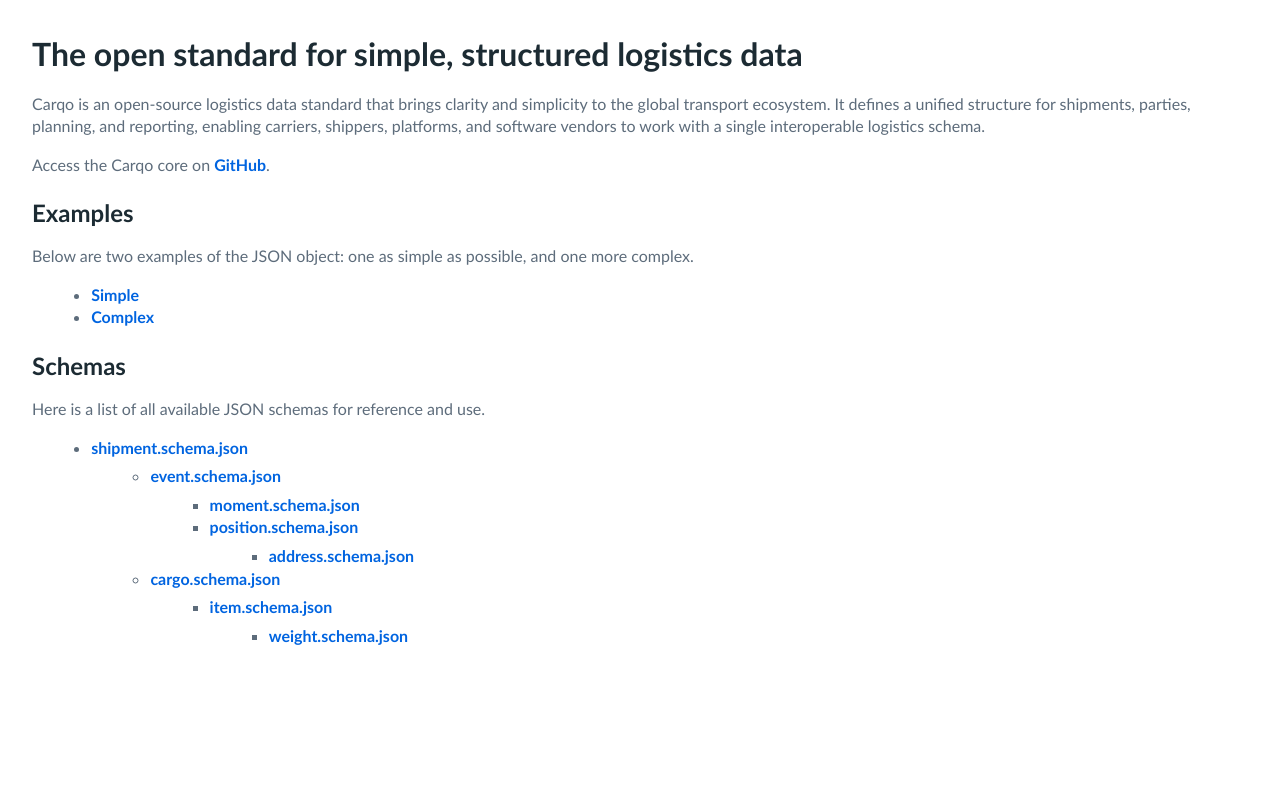
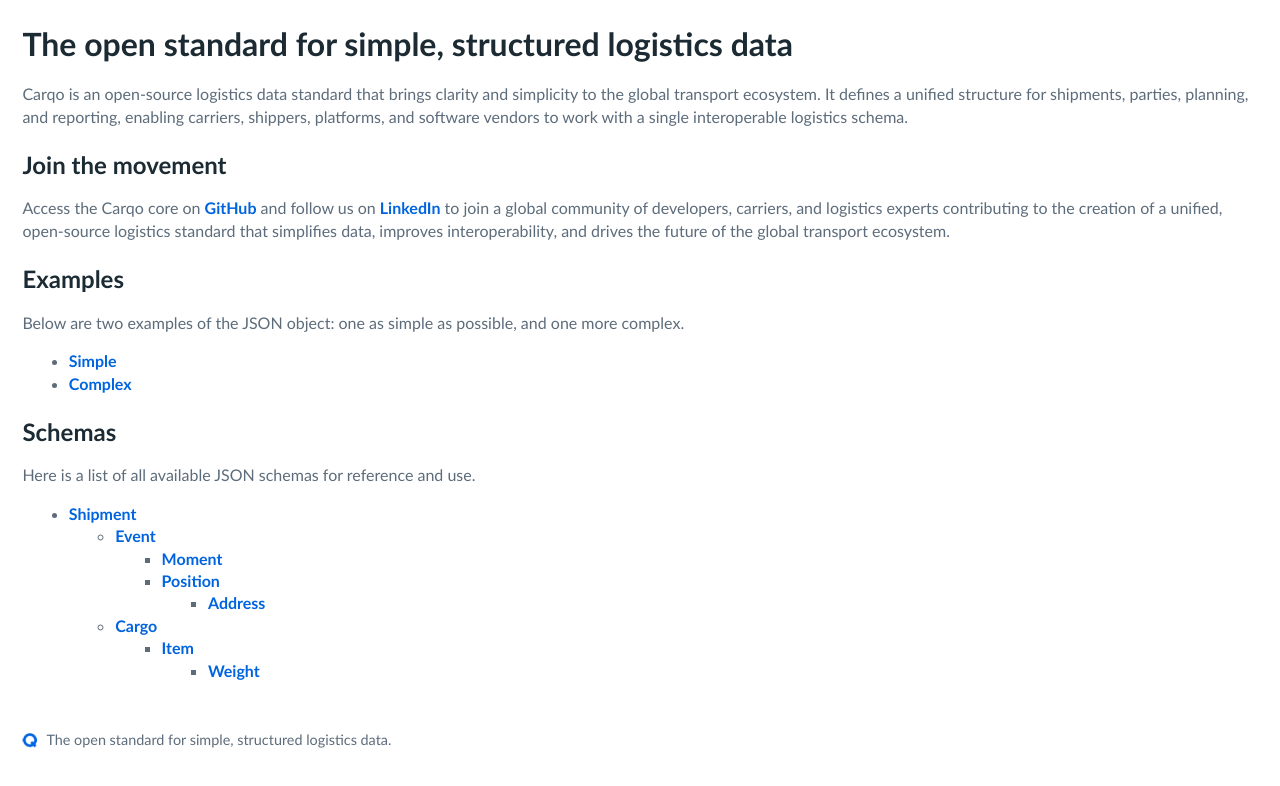
Before and after one commit to carqo/core, a plain HTML site: page index.html in a window 1280 px wide. Drawn offline with Linux system fonts and the light colour scheme.

Commit message:
Update README and index.html for improved clarity
Renamed 'Structure' to 'Model' in README and added a JSON example for better understanding. Enhanced index.html with refined styles, improved navigation labels, added a 'Join the movement' section, and included a footer for branding and context.

```diff
--- a/index.html
+++ b/index.html
@@ -33,7 +33,7 @@
     <style>
       body {
         font-family: "Trebuchet MS", sans-serif;
-        margin: 2rem;
+        margin: 1.4rem;
         line-height: 1.4;
         color: #5d6c7b;
       }
@@ -41,6 +41,7 @@
       h1 {
         color: #1c2b33;
         margin-bottom: 0.5rem;
+        font-size: 2rem;
       }
 
       h2 {
@@ -59,11 +60,15 @@
       }
 
       ul {
-        margin-left: 1.2rem;
+        margin-left: 0.4rem;
       }
 
-      .schema-list ul {
-        margin-top: 0.4rem;
+      footer {
+        display: flex;
+        align-items: center;
+        gap: 0.5rem;
+        margin-top: 3rem;
+        font-size: 0.9rem;
       }
     </style>
   </head>
@@ -78,6 +83,7 @@
       interoperable logistics schema.
     </p>
 
+    <h2>Join the movement</h2>
     <p>
       Access the Carqo core on
       <a
@@ -85,7 +91,18 @@
         target="_blank"
         rel="noopener noreferrer"
         >GitHub</a
-      >.
+      >
+      and follow us on
+      <a
+        href="https://www.linkedin.com/company/carqo"
+        rel="noopener noreferrer"
+        target="_blank"
+        >LinkedIn</a
+      >
+      to join a global community of developers, carriers, and logistics experts
+      contributing to the creation of a unified, open-source logistics standard
+      that simplifies data, improves interoperability, and drives the future of
+      the global transport ecosystem.
     </p>
 
     <h2>Examples</h2>
@@ -109,33 +126,33 @@
       <ul>
         <li>
           <a href="/schemas/shipment.schema.json" rel="noopener noreferrer"
-            >shipment.schema.json</a
+            >Shipment</a
           >
           <ul>
             <li>
               <a href="/schemas/event.schema.json" rel="noopener noreferrer"
-                >event.schema.json</a
+                >Event</a
               >
               <ul>
                 <li>
                   <a
                     href="/schemas/moment.schema.json"
                     rel="noopener noreferrer"
-                    >moment.schema.json</a
+                    >Moment</a
                   >
                 </li>
                 <li>
                   <a
                     href="/schemas/position.schema.json"
                     rel="noopener noreferrer"
-                    >position.schema.json</a
+                    >Position</a
                   >
                   <ul>
                     <li>
                       <a
                         href="/schemas/address.schema.json"
                         rel="noopener noreferrer"
-                        >address.schema.json</a
+                        >Address</a
                       >
                     </li>
                   </ul>
@@ -144,19 +161,19 @@
             </li>
             <li>
               <a href="/schemas/cargo.schema.json" rel="noopener noreferrer"
-                >cargo.schema.json</a
+                >Cargo</a
               >
               <ul>
                 <li>
                   <a href="/schemas/item.schema.json" rel="noopener noreferrer"
-                    >item.schema.json</a
+                    >Item</a
                   >
                   <ul>
                     <li>
                       <a
                         href="/schemas/weight.schema.json"
                         rel="noopener noreferrer"
-                        >weight.schema.json</a
+                        >Weight</a
                       >
                     </li>
                   </ul>
@@ -167,5 +184,13 @@
         </li>
       </ul>
     </div>
+    <footer>
+      <img
+        src="/assets/favicon-32.png"
+        alt="Carqo Logo"
+        width="16"
+        height="16"
+      /><span>The open standard for simple, structured logistics data. </span>
+    </footer>
   </body>
 </html>
```
Also changed, not shown: 1 other file.
